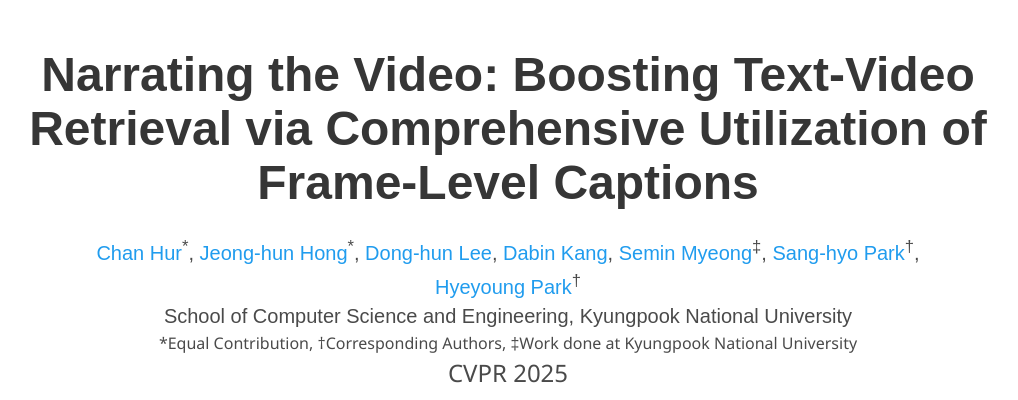
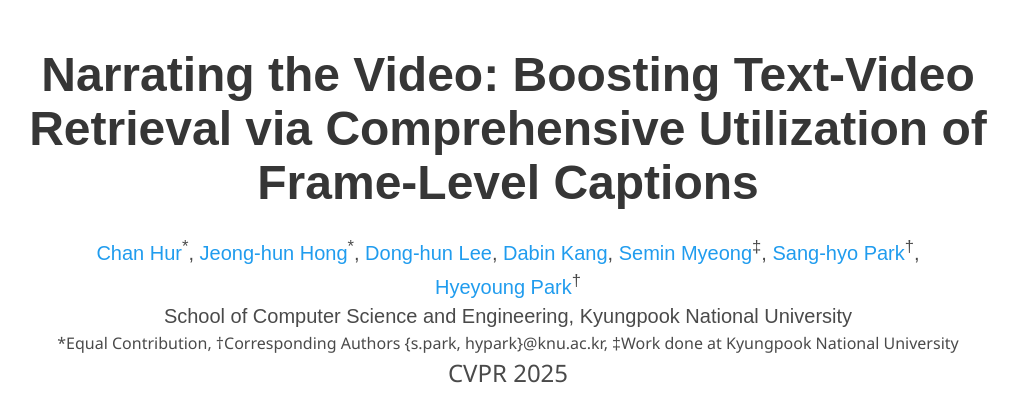
Before and after one commit to multimodal-understanding-group/NarVid, a plain HTML site: page index.html in a window 1280 px wide. Shown: the top 400 px of the page, without its empty margins (132-1150 px from the left). Drawn offline with nearby package versions, Linux system fonts and the light colour scheme; some icons are missing; a web font is replaced by a local one.

Commit message:
add corresponding authors email

```diff
--- a/index.html
+++ b/index.html
@@ -79,7 +79,7 @@
             <span class="author-block">School of Computer Science and Engineering, Kyungpook National University</span>
           </div>
           <div class="is-size-6">
-            <span class="author-block">*Equal Contribution, †Corresponding Authors, ‡Work done at Kyungpook National University</span>
+            <span class="author-block">*Equal Contribution, †Corresponding Authors {s.park, hypark}@knu.ac.kr, ‡Work done at Kyungpook National University</span>
           </div>
           <div class="is-size-4">
             <span class="author-block">CVPR 2025</span>
```
